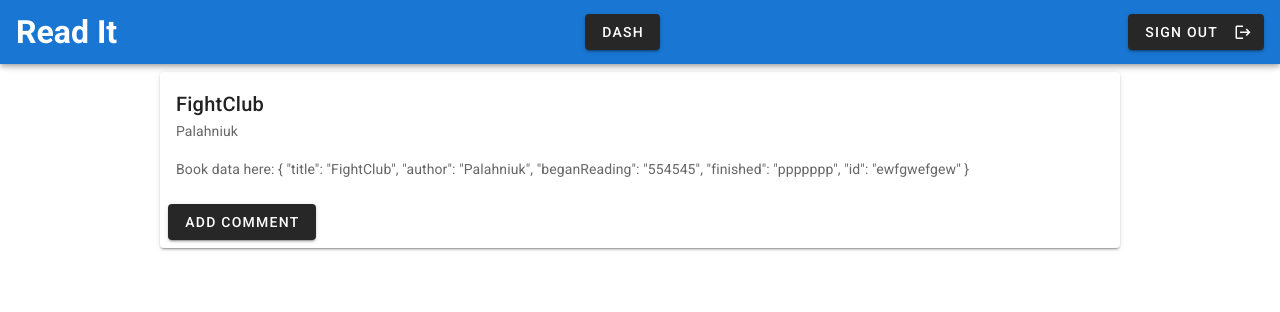
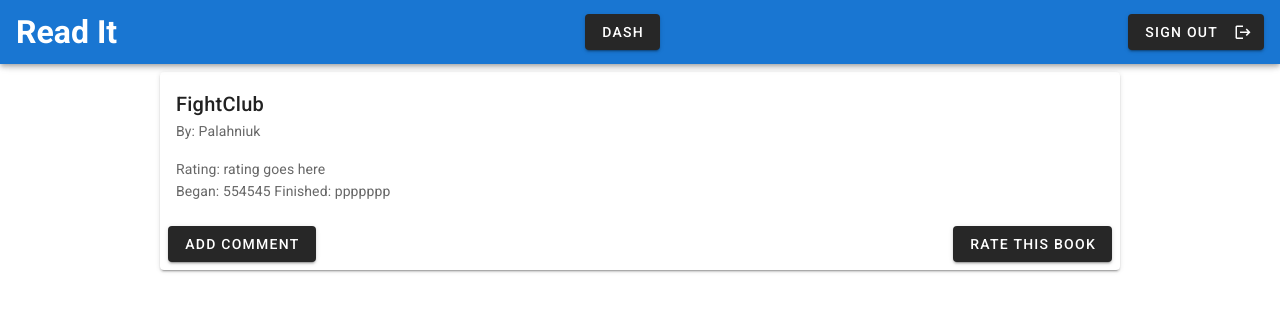
Before and after one commit to Holgermueller/HolgerMuellerWriter, a Vue app: page /singleBook/ewfgwefgew in a window 1280 px wide. Shown: the top 312 px of the page. Built offline with nearby package versions, Linux system fonts and the light colour scheme.

Commit message:
built star rating dialog

```diff
--- a/src/components/SingleBook.vue
+++ b/src/components/SingleBook.vue
@@ -5,14 +5,24 @@
         {{ book.title }}
       </v-card-title>
 
-      <v-card-subtitle>
-        {{ book.author }}
-      </v-card-subtitle>
+      <v-card-subtitle>By: {{ book.author }}</v-card-subtitle>
 
-      <v-card-text> Book data here: {{ book }} </v-card-text>
+      <v-card-text>
+        <div class="rating">
+          Rating: rating goes here
+        </div>
+
+        <div class="time-spent-reading">
+          Began: {{ book.beganReading }}
+
+          Finished: {{ book.finished }}
+        </div>
+      </v-card-text>
 
       <v-card-actions>
         <AddComments />
+        <v-spacer></v-spacer>
+        <RateThisBook />
       </v-card-actions>
     </v-card>
   </div>
@@ -20,12 +30,14 @@
 
 <script>
 import AddComments from "./SingleBookComp/AddComments.vue";
+import RateThisBook from "./SingleBookComp/RateThisBook.vue";
 
 export default {
   name: "SingleBookPage",
 
   components: {
     AddComments,
+    RateThisBook,
   },
 
   props: ["id"],
--- /dev/null
+++ b/src/components/SingleBookComp/RateThisBook.vue
@@ -0,0 +1,45 @@
+<template>
+  <div class="text-center">
+    <v-dialog v-model="dialog" width="500">
+      <template v-slot:activator="{ on, attrs }">
+        <v-btn dark v-on="on" v-bind="attrs">Rate This Book</v-btn>
+      </template>
+
+      <v-card>
+        <v-card-title>Rate This Book:</v-card-title>
+
+        <v-card-text>
+          <v-select :items="items" filled label="Choose a number"></v-select>
+        </v-card-text>
+
+        <v-card-actions>
+          <v-btn @click="closeDialog">Cancel</v-btn>
+          <v-spacer></v-spacer>
+          <v-btn @click.prevent="submitRating">Submit</v-btn>
+        </v-card-actions>
+      </v-card>
+    </v-dialog>
+  </div>
+</template>
+
+<script>
+export default {
+  name: "RateBookDialog",
+
+  data() {
+    return {
+      dialog: false,
+
+      items: [1, 2, 3, 4, 5],
+    };
+  },
+
+  methods: {
+    closeDialog() {
+      this.dialog = false;
+    },
+
+    submitRating() {},
+  },
+};
+</script>
```
